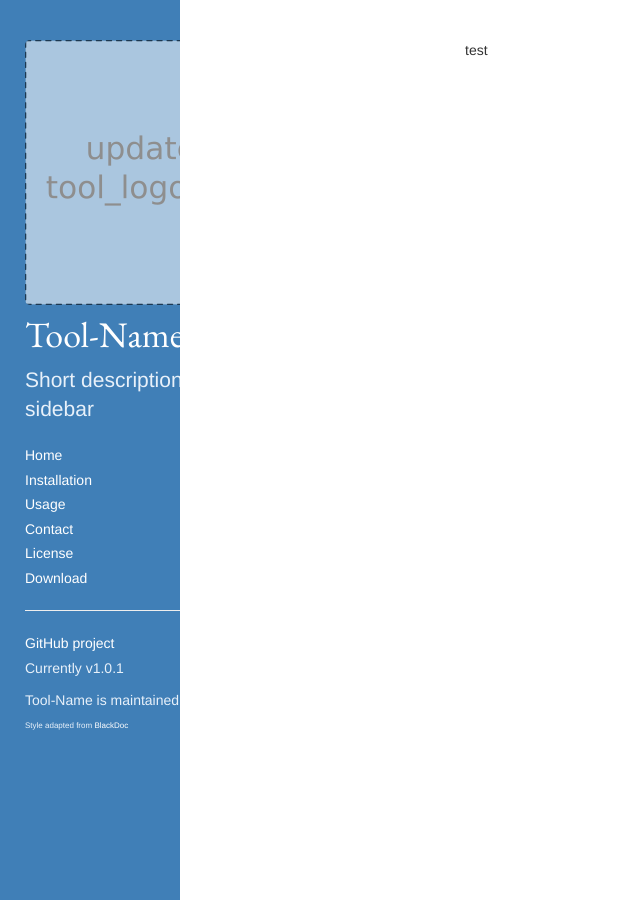
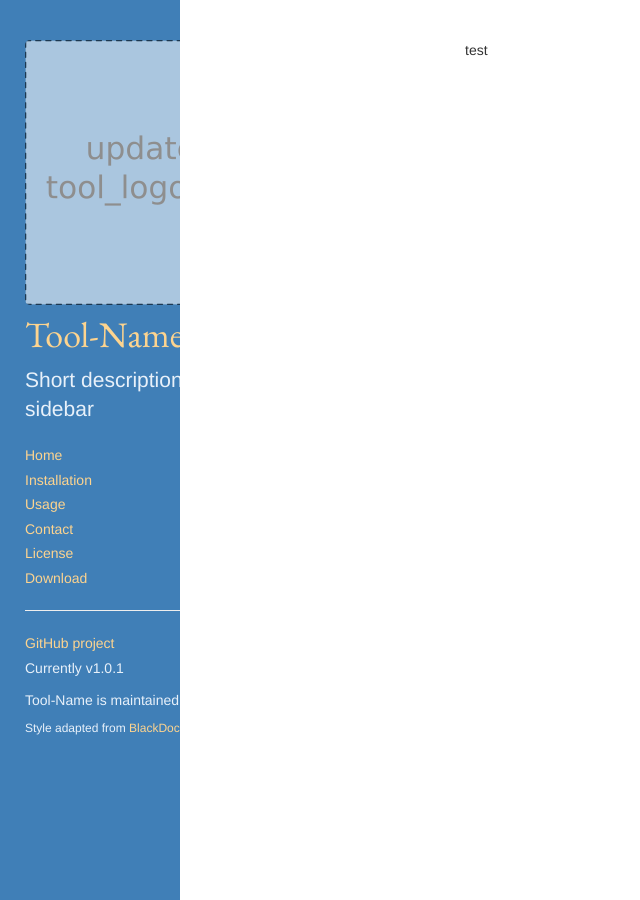
Before and after one commit to saezlab/dorothea, a Jekyll site: the page built from index.md, in a window 1280 px wide. Shown: the whole page, without its empty margins (0-640 px from the left). Built offline with Jekyll 4.4.1, drawn with Linux system fonts in a browser that asks for light colours.

Commit message:
Update blackdoc.css

```diff
--- a/public/css/blackdoc.css
+++ b/public/css/blackdoc.css
@@ -192,13 +192,13 @@ tbody tr:nth-child(odd) th {
 
 /* Sidebar links */
 .sidebar a {
-  color: #ffffff;
+  color: #fdd48f;
 }
 
 
 /* Sidebar nav */
 .sidebar-ref{
-  font-size: 8px;
+  font-size: 12px;
 }
 .sidebar-tool-logo{
 }
```
